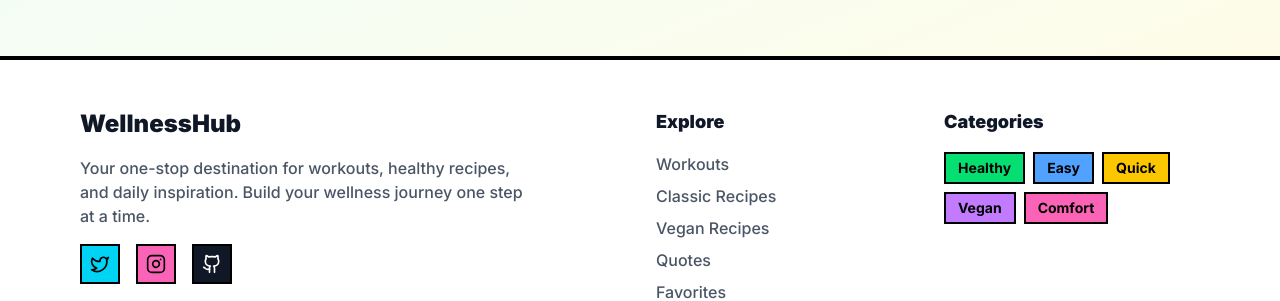
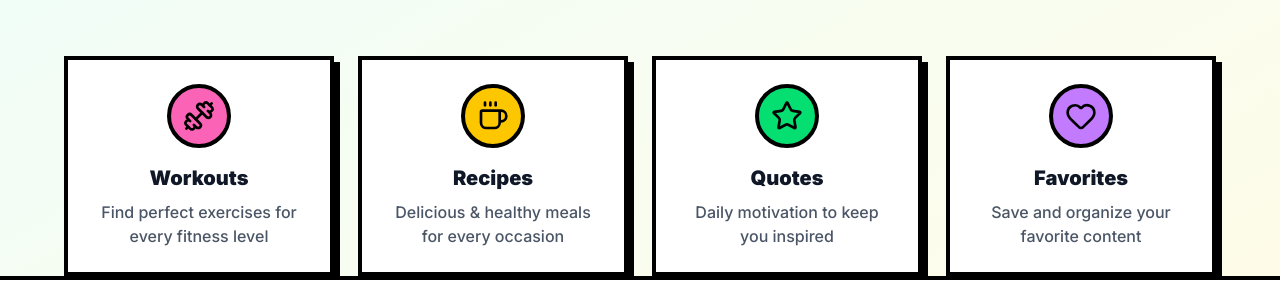
Before and after one commit to CodeWithSomesh/WellnessHub, a Next.js app: page / in a window 1280 px wide. Shown: the part 505-806 px from the top of the page. Built offline with nearby package versions, Linux system fonts and the light colour scheme; no server answers.

Commit message:
Add feature cards with icons for main sections

```diff
--- a/app/page.tsx
+++ b/app/page.tsx
@@ -1,4 +1,5 @@
 import { Button } from "@/components/ui/button";
+import { Heart, Star, Coffee, Dumbbell } from "lucide-react";
 
 export default function Home() {
   return (
@@ -24,6 +25,41 @@ export default function Home() {
             </Button>
           </div>
         </div>
+
+        {/* Feature Cards */}
+        <div className="grid md:grid-cols-2 lg:grid-cols-4 gap-6">
+          <div className="bg-white border-4 border-black p-6 shadow-[6px_6px_0px_0px_rgba(0,0,0,1)] hover:shadow-[8px_8px_0px_0px_rgba(0,0,0,1)] transition-all hover:-translate-x-1 hover:-translate-y-1">
+            <div className="w-16 h-16 bg-pink-400 border-4 border-black rounded-full flex items-center justify-center mb-4 mx-auto">
+              <Dumbbell className="w-8 h-8 text-black" />
+            </div>
+            <h3 className="text-xl font-black text-gray-900 mb-2">Workouts</h3>
+            <p className="text-gray-600 font-medium">Find perfect exercises for every fitness level</p>
+          </div>
+
+          <div className="bg-white border-4 border-black p-6 shadow-[6px_6px_0px_0px_rgba(0,0,0,1)] hover:shadow-[8px_8px_0px_0px_rgba(0,0,0,1)] transition-all hover:-translate-x-1 hover:-translate-y-1">
+            <div className="w-16 h-16 bg-yellow-400 border-4 border-black rounded-full flex items-center justify-center mb-4 mx-auto">
+              <Coffee className="w-8 h-8 text-black" />
+            </div>
+            <h3 className="text-xl font-black text-gray-900 mb-2">Recipes</h3>
+            <p className="text-gray-600 font-medium">Delicious & healthy meals for every occasion</p>
+          </div>
+
+          <div className="bg-white border-4 border-black p-6 shadow-[6px_6px_0px_0px_rgba(0,0,0,1)] hover:shadow-[8px_8px_0px_0px_rgba(0,0,0,1)] transition-all hover:-translate-x-1 hover:-translate-y-1">
+            <div className="w-16 h-16 bg-green-400 border-4 border-black rounded-full flex items-center justify-center mb-4 mx-auto">
+              <Star className="w-8 h-8 text-black" />
+            </div>
+            <h3 className="text-xl font-black text-gray-900 mb-2">Quotes</h3>
+            <p className="text-gray-600 font-medium">Daily motivation to keep you inspired</p>
+          </div>
+
+          <div className="bg-white border-4 border-black p-6 shadow-[6px_6px_0px_0px_rgba(0,0,0,1)] hover:shadow-[8px_8px_0px_0px_rgba(0,0,0,1)] transition-all hover:-translate-x-1 hover:-translate-y-1">
+            <div className="w-16 h-16 bg-purple-400 border-4 border-black rounded-full flex items-center justify-center mb-4 mx-auto">
+              <Heart className="w-8 h-8 text-black" />
+            </div>
+            <h3 className="text-xl font-black text-gray-900 mb-2">Favorites</h3>
+            <p className="text-gray-600 font-medium">Save and organize your favorite content</p>
+          </div>
+        </div>
       </div>
     </div>
   );
```
